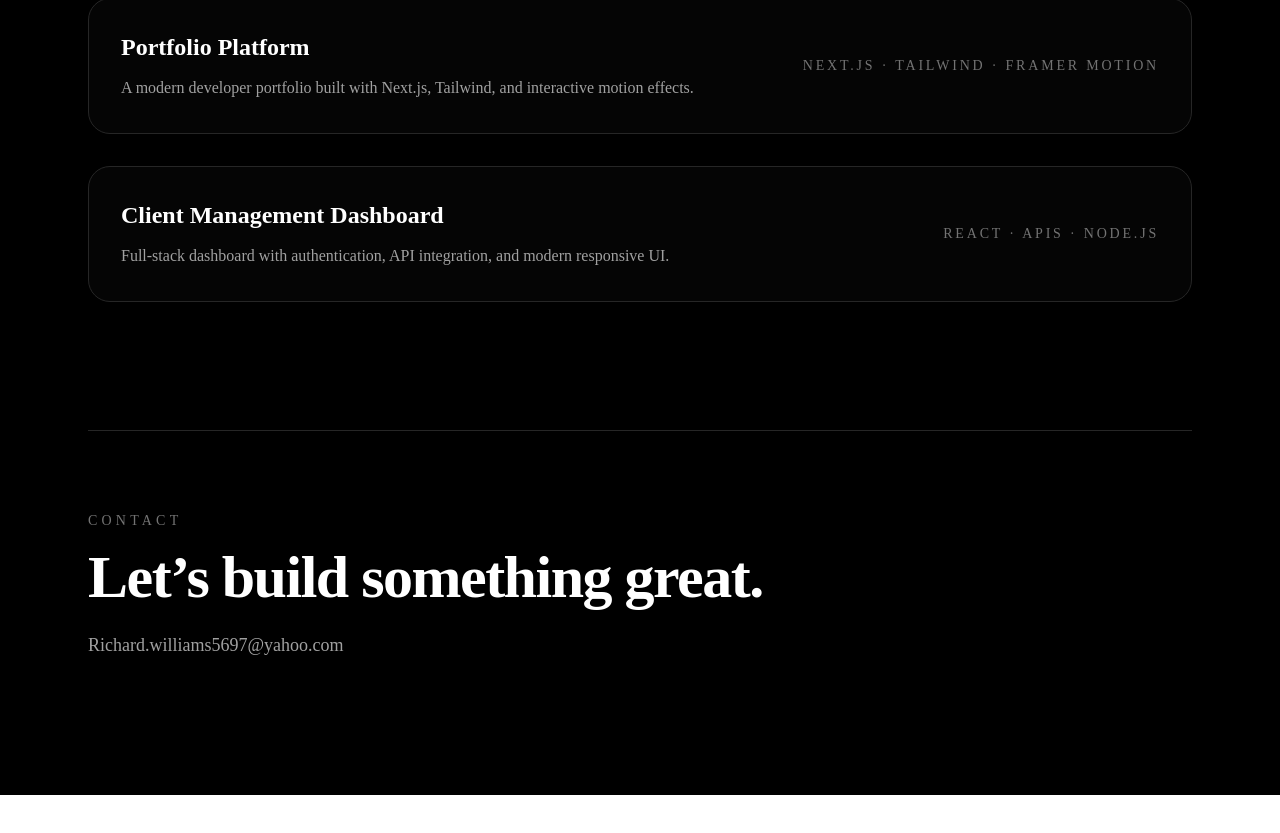
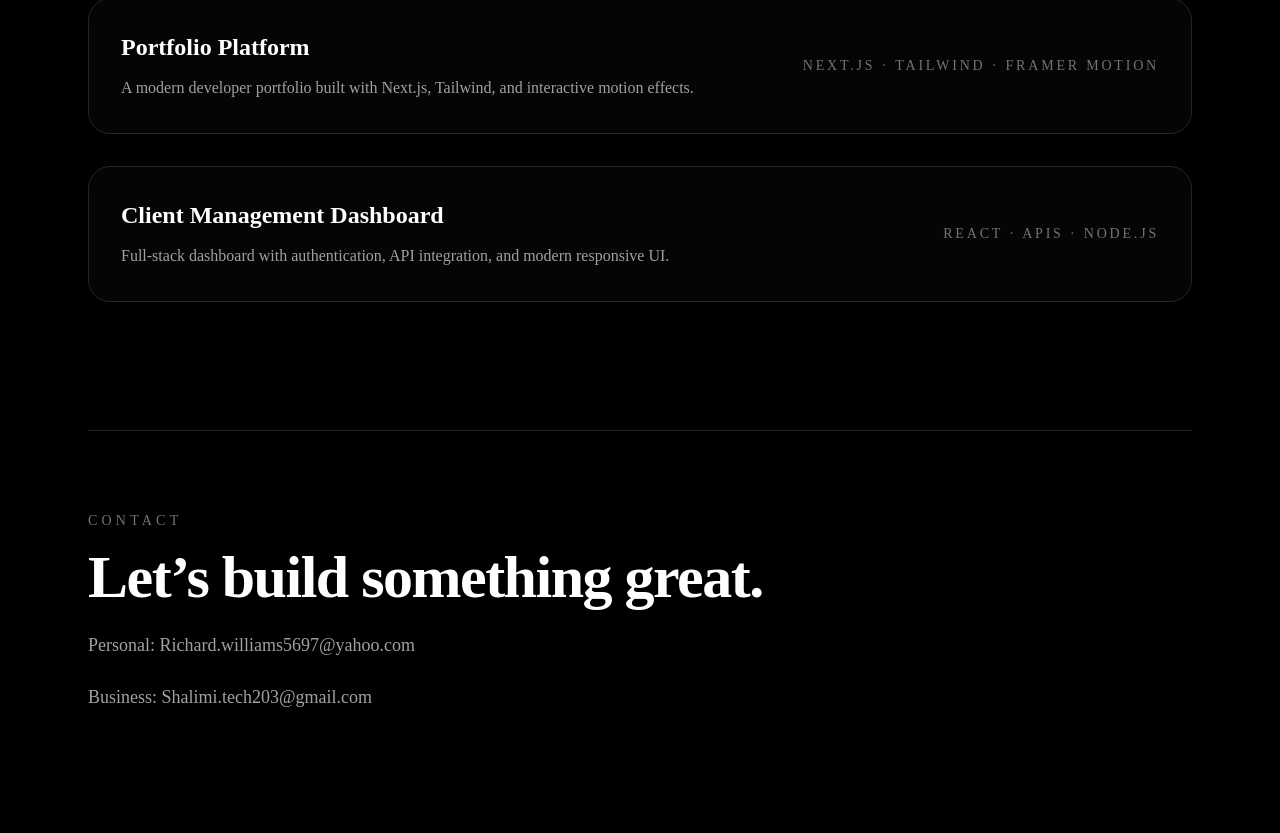
Before and after one commit to richdacoder/portfolio, a Next.js app in the folder projects/: page / in a window 1280 px wide. Shown: the part 1307-2140 px from the top of the page. Before the commit the page ends 2102 px from the top, so only its background shows below. Built offline with nearby package versions, Linux system fonts and the light colour scheme.

Commit message:
added business email

```diff
--- a/projects/src/app/page.js
+++ b/projects/src/app/page.js
@@ -226,7 +226,10 @@ export default function Home() {
           </h2>
 
           <p className="mt-6 text-neutral-400 text-lg">
-           Richard.williams5697@yahoo.com
+           Personal: Richard.williams5697@yahoo.com
+          </p>
+          <p className="mt-6 text-neutral-400 text-lg">
+          Business: Shalimi.tech203@gmail.com
           </p>
         </section>
       </div>
```
